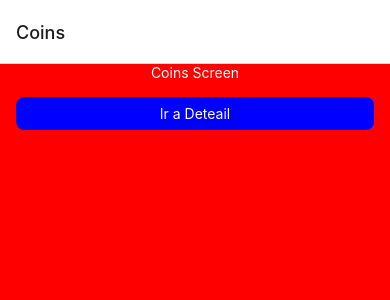
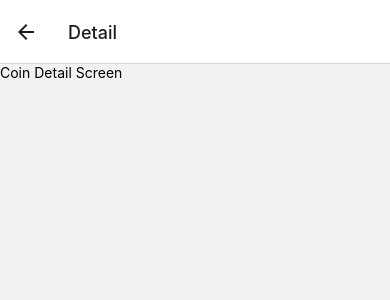
Before and after one commit to flecherdev/cryptoTracker, a React Native app: screen /Detail in a window 390 px wide. Shown: the top 300 px of the page. Built offline with nearby package versions, Linux system fonts and the light colour scheme.

Commit message:
added navigate to detail

```diff
--- a/src/components/coins/CoinsDetailScreen.js
+++ b/src/components/coins/CoinsDetailScreen.js
@@ -1,4 +1,4 @@
-import Reat, {Component} from 'react';
+import React, {Component} from 'react';
 import {View, Text} from 'react-native';
 
 class CoinsDetailScreen extends Component {
--- a/src/components/coins/CoinsScreen.js
+++ b/src/components/coins/CoinsScreen.js
@@ -3,7 +3,8 @@ import {View, Text, Pressable, StyleSheet} from 'react-native';
 
 class CoinsScreen extends Component {
   handlerPress = () => {
-    console.log('Press Handler');
+    console.log('Press Handler', this.props.navigation.navigate);
+    this.props.navigation.navigate('Detail');
   };
 
   render() {
--- a/src/components/coins/CoinsStack.js
+++ b/src/components/coins/CoinsStack.js
@@ -8,7 +8,7 @@ const CoinsStack = () => {
   return (
     <Stack.Navigator>
       <Stack.Screen name="Coins" component={CoinsScreen} />
-      <Stack.Screen name="Coins Detail" component={CoinsDetailScreen} />
+      <Stack.Screen name="Detail" component={CoinsDetailScreen} />
     </Stack.Navigator>
   );
 };
```
